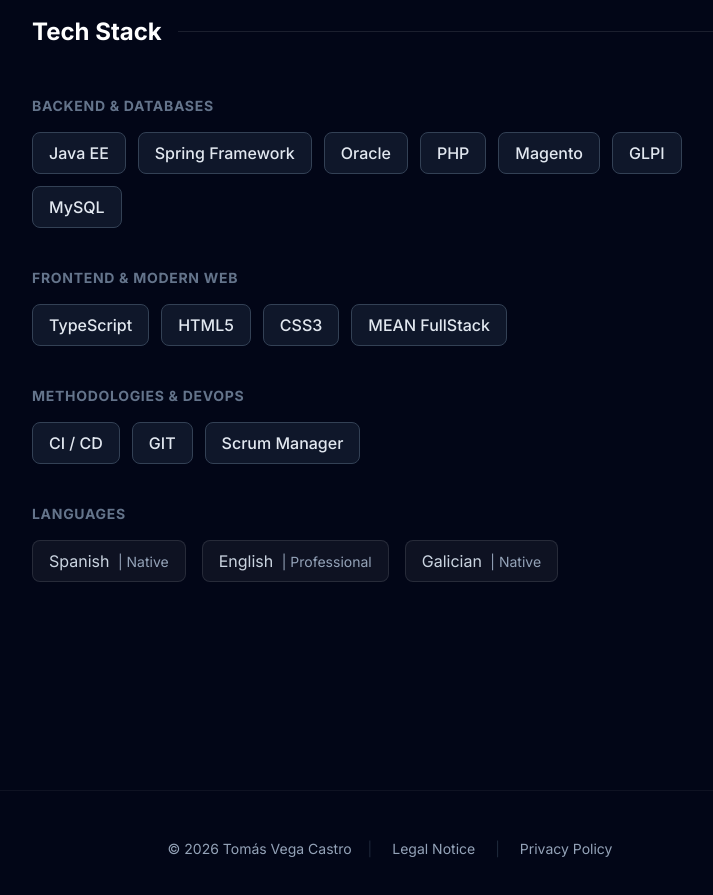
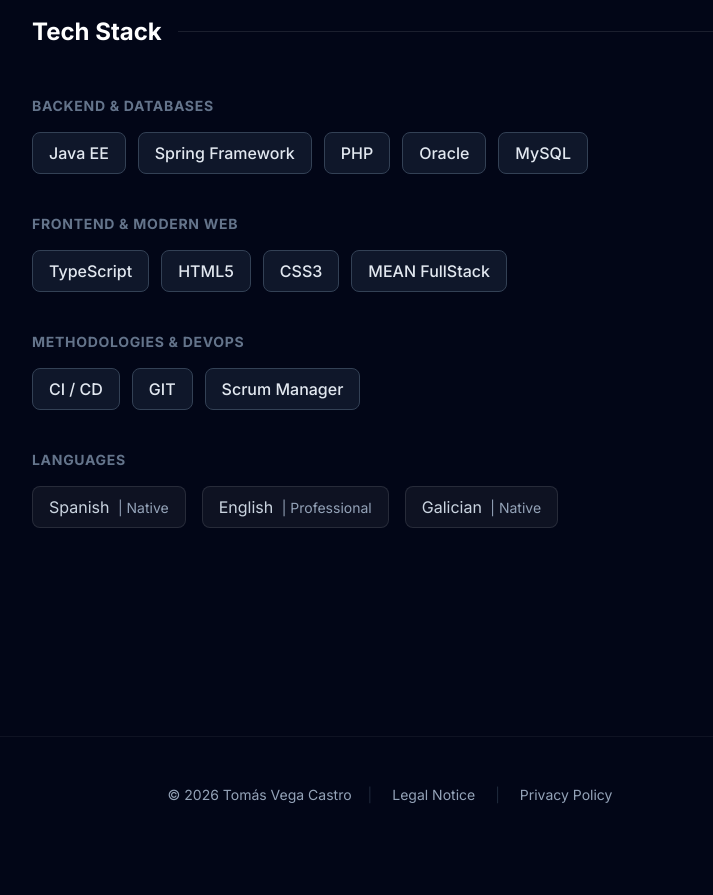
Before and after one commit to tomasVega/tomasvega.dev, a Next.js app: page /en in a window 1280 px wide. Shown: the part 2500-3395 px from the top of the page, without its empty margins (248-961 px from the left). After the commit the page ends 3353 px from the top, so only its background shows below. Built offline with nearby package versions, Linux system fonts and the light colour scheme.

Commit message:
reorder skills

```diff
--- a/src/components/Skills.js
+++ b/src/components/Skills.js
@@ -14,10 +14,8 @@
           <div className="flex flex-wrap gap-3">
             <span className="px-4 py-2 bg-slate-900 border border-slate-700 rounded-lg text-slate-200 font-medium hover:border-cyan-500/50 hover:bg-cyan-500/10 transition-all cursor-default">Java EE</span>
             <span className="px-4 py-2 bg-slate-900 border border-slate-700 rounded-lg text-slate-200 font-medium hover:border-cyan-500/50 hover:bg-cyan-500/10 transition-all cursor-default">Spring Framework</span>
+            <span className="px-4 py-2 bg-slate-900 border border-slate-700 rounded-lg text-slate-200 font-medium hover:border-cyan-500/50 hover:bg-cyan-500/10 transition-all cursor-default">PHP</span>
             <span className="px-4 py-2 bg-slate-900 border border-slate-700 rounded-lg text-slate-200 font-medium hover:border-cyan-500/50 hover:bg-cyan-500/10 transition-all cursor-default">Oracle</span>
-            <span className="px-4 py-2 bg-slate-900 border border-slate-700 rounded-lg text-slate-200 font-medium hover:border-cyan-500/50 hover:bg-cyan-500/10 transition-all cursor-default">PHP</span>
-            <span className="px-4 py-2 bg-slate-900 border border-slate-700 rounded-lg text-slate-200 font-medium hover:border-cyan-500/50 hover:bg-cyan-500/10 transition-all cursor-default">Magento</span>
-            <span className="px-4 py-2 bg-slate-900 border border-slate-700 rounded-lg text-slate-200 font-medium hover:border-cyan-500/50 hover:bg-cyan-500/10 transition-all cursor-default">GLPI</span>
             <span className="px-4 py-2 bg-slate-900 border border-slate-700 rounded-lg text-slate-200 font-medium hover:border-cyan-500/50 hover:bg-cyan-500/10 transition-all cursor-default">MySQL</span>
           </div>
         </div>
```
